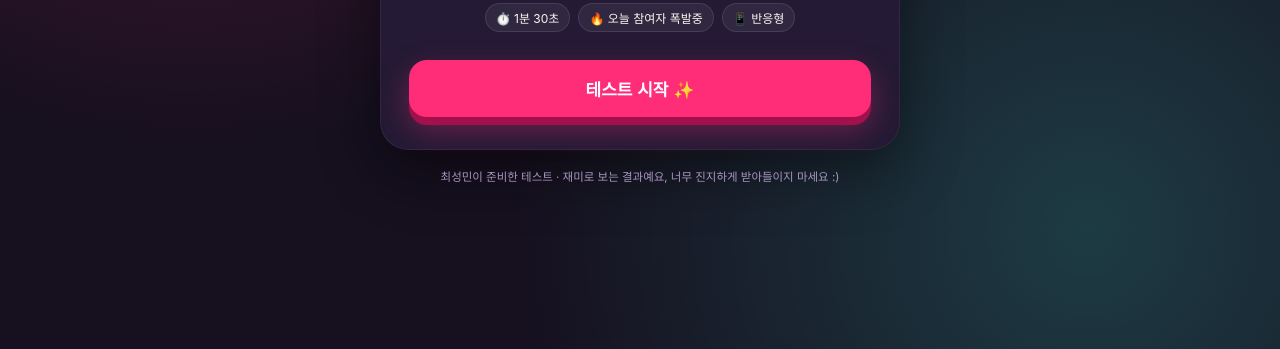
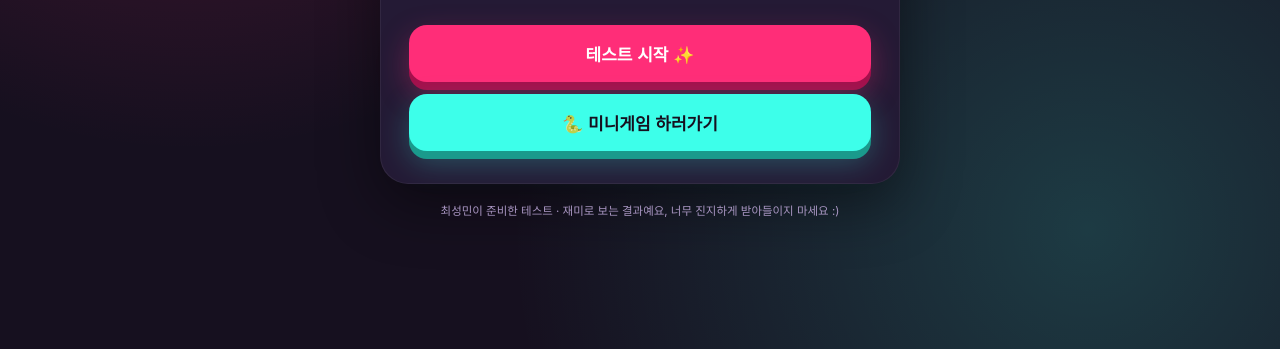
Before and after one commit to dodochoi/myGame, a plain HTML site: page index.html in a window 1280 px wide. Shown: the part 451-800 px from the top of the page. Drawn offline with Linux system fonts and the light colour scheme.

Commit message:
Update index.html

```diff
--- a/index.html
+++ b/index.html
@@ -325,6 +325,7 @@
         <span class="chip">📱 반응형</span>
       </div>
       <button class="cta" onclick="startQuiz()">테스트 시작 ✨</button>
+      <button class="cta secondary" style="margin-top:12px;" onclick="location.href='snake_game.html'">🐍 미니게임 하러가기</button>
     </div>
     <footer class="note">최성민이 준비한 테스트 · 재미로 보는 결과예요, 너무 진지하게 받아들이지 마세요 :)</footer>
   </div>
```
